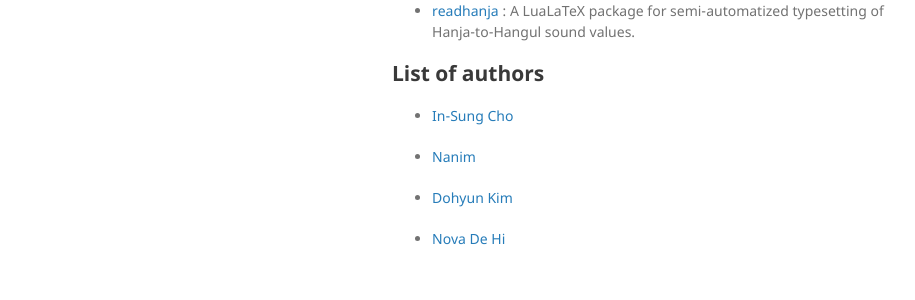
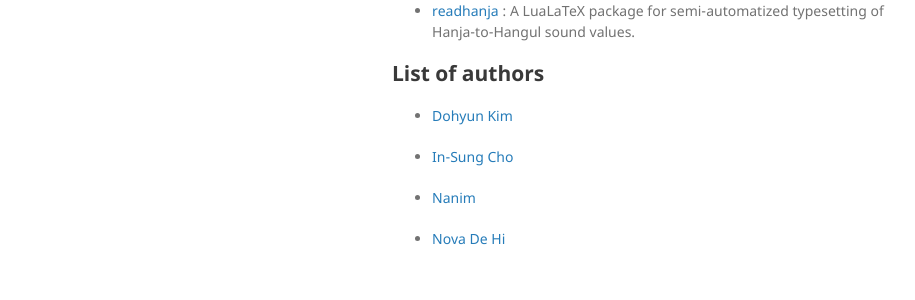
Before and after one commit to KoreanTUG/ktugpr-browser, a Jekyll site: the page built from index.md, in a window 1280 px wide. Shown: the part 327-627 px from the top of the page, without its empty margins (178-1093 px from the left). Built offline with Jekyll 4.4.1, drawn with Linux system fonts in a browser that asks for light colours.

Commit message:
Sort authors by 'authorname'

```diff
--- a/index.md
+++ b/index.md
@@ -14,7 +14,8 @@ description: 한국텍학회 사설저장소 브라우저
 
 ## <a id="authors"></a>List of authors
 
-{% for page in site.pages %}
+{% assign items = site.pages | sort: 'authorname' %}
+{% for page in items %}
 {% if page.layout == 'author' %}
 - <a href="{{ page.path | replace: '.md', '' }}">{{ page.authorname }}</a>
 {% endif %}
```
